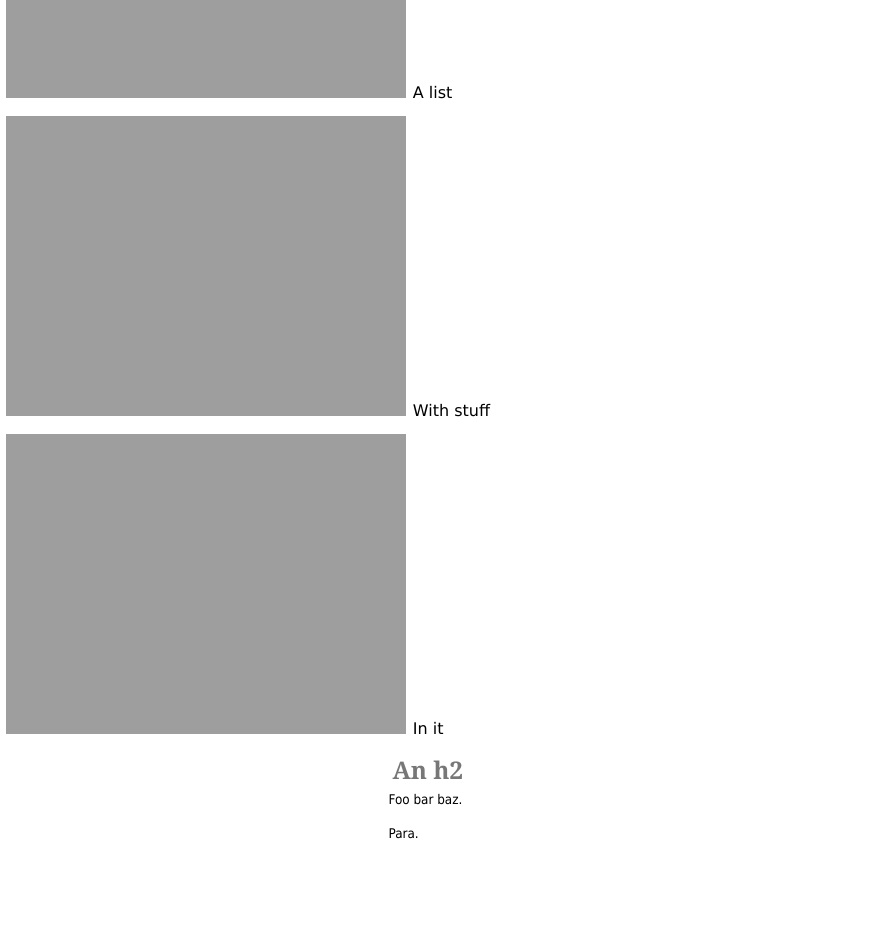
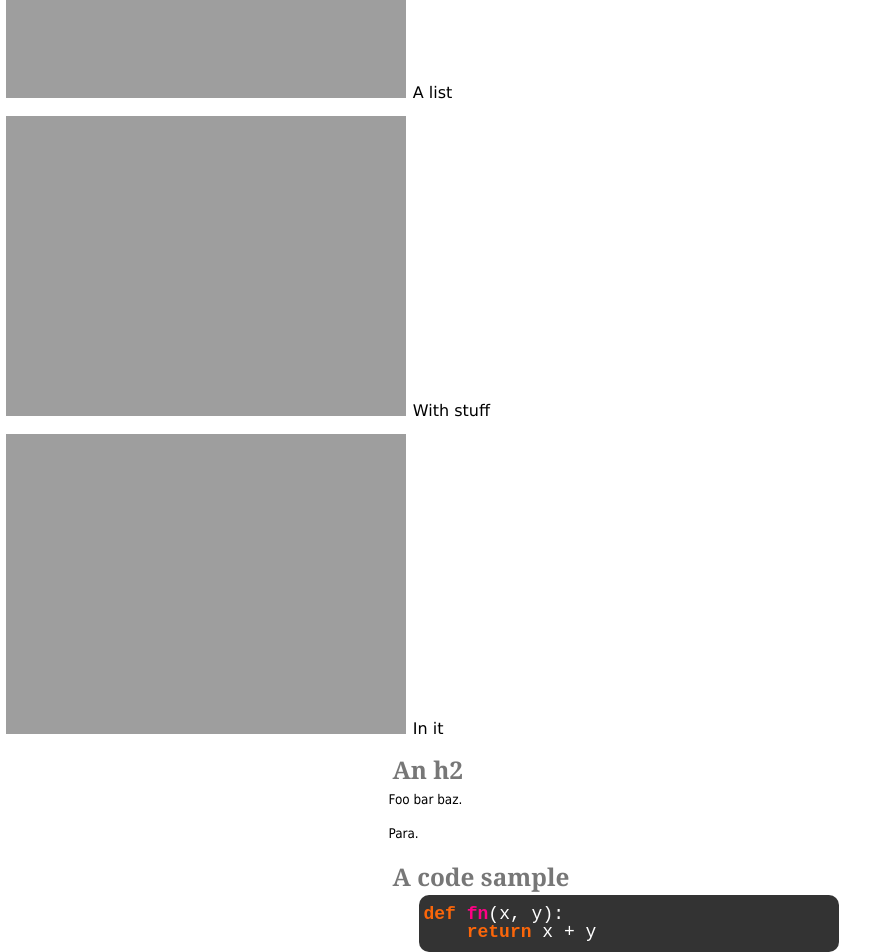
Before and after one commit to coderanger/coderanger.net, a Jekyll site: the page built from _posts/2010-11-12-test-post.markdown, in a window 1280 px wide. Shown: the part 608-1560 px from the top of the page, without its empty margins (0-896 px from the left). Built offline with Jekyll 4.4.1, drawn with Linux system fonts in a browser that asks for light colours; Markdown is read by kramdown in place of the engine named in the settings; before the commit the page ends 1466 px from its top, so only the background shows below that.

Commit message:
Add some code to color to test pygments.

```diff
--- a/_posts/2010-11-12-test-post.markdown
+++ b/_posts/2010-11-12-test-post.markdown
@@ -20,3 +20,11 @@ An h2
 Foo bar baz.
 
 Para.
+
+A code sample
+-------------
+
+{% highlight python %}
+def fn(x, y):
+    return x + y
+{% endhighlight python %}
```
